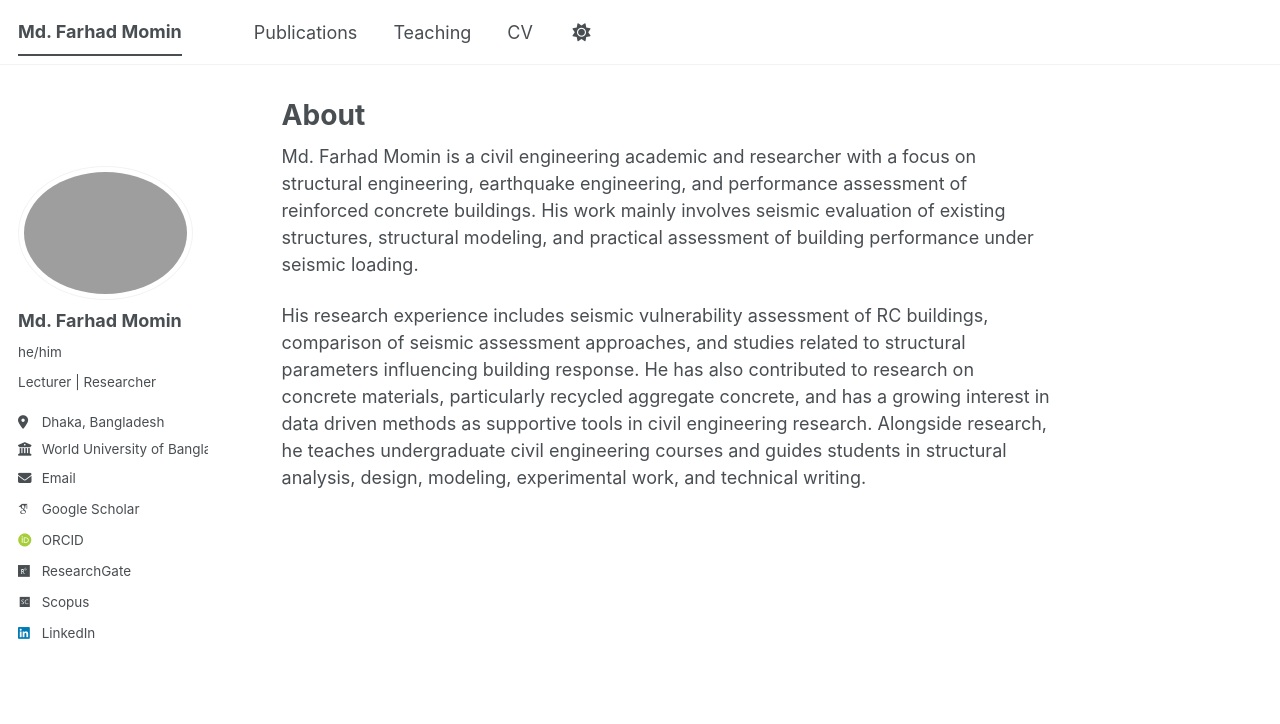
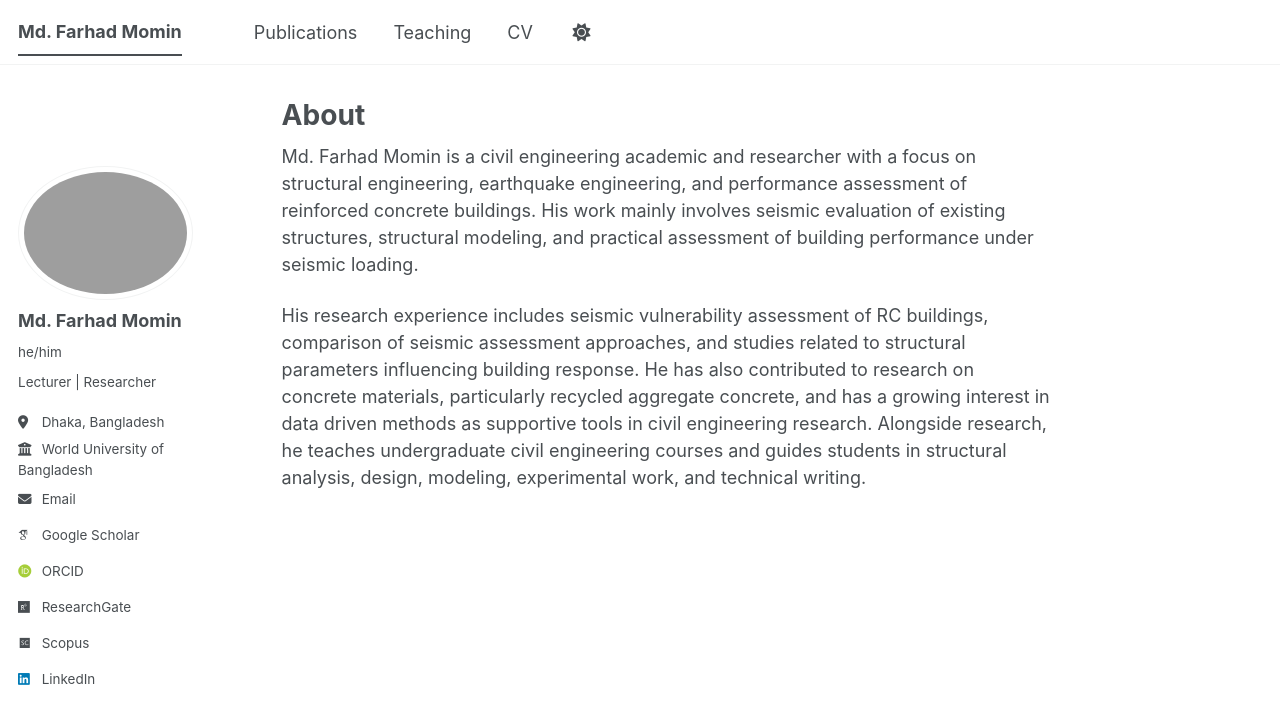
Before and after one commit to farhad-momin/farhad-momin.github.io, a Jekyll site: the page built from _pages/about.md, in a window 1280 px wide and 900 px high. Shown: the top 724 px of the window. Built offline with Jekyll 4.4.1, drawn with Linux system fonts in a browser that asks for light colours; some web fonts are replaced; a script bundle is joined from its source files by our own code; library files that are not in the unit come from our copies.

Commit message:
Fix sidebar text overflow and scrollbar issue
Added styles to fix sidebar text overflow and prevent horizontal scrollbar.

```diff
--- a/assets/css/main.scss
+++ b/assets/css/main.scss
@@ -62,3 +62,25 @@ body {
     top: auto !important;
   }
 }
+/* Fix sidebar text overflow and remove horizontal scrollbar */
+.sidebar {
+  overflow-x: hidden !important;
+}
+
+.author__urls-wrapper,
+.author__urls {
+  max-width: 100% !important;
+  overflow-x: hidden !important;
+}
+
+.author__urls li,
+.author__urls a {
+  max-width: 100% !important;
+  white-space: normal !important;
+  overflow-wrap: break-word !important;
+  word-break: normal !important;
+}
+
+.author__urls a {
+  display: inline-block !important;
+}
```
